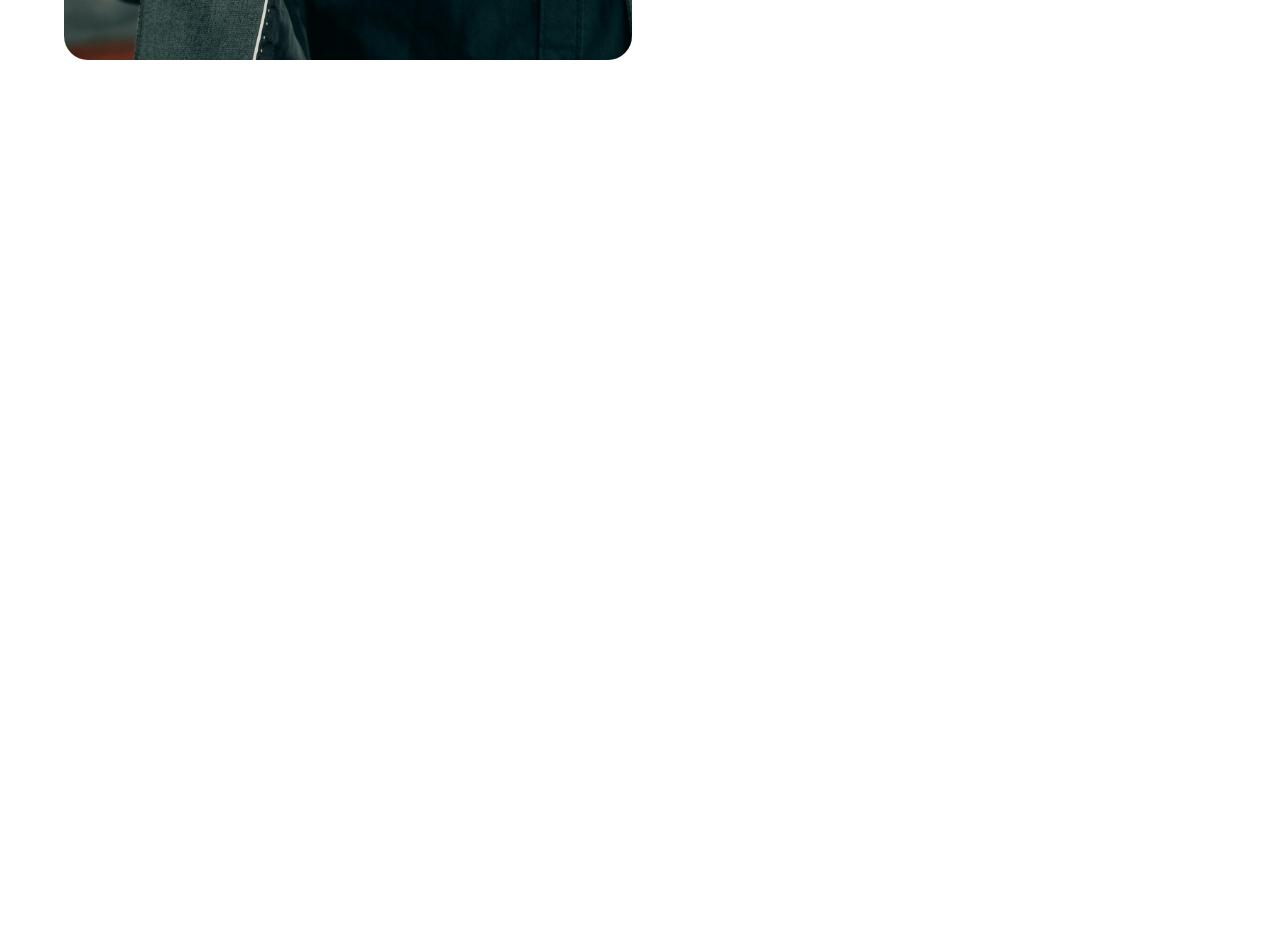
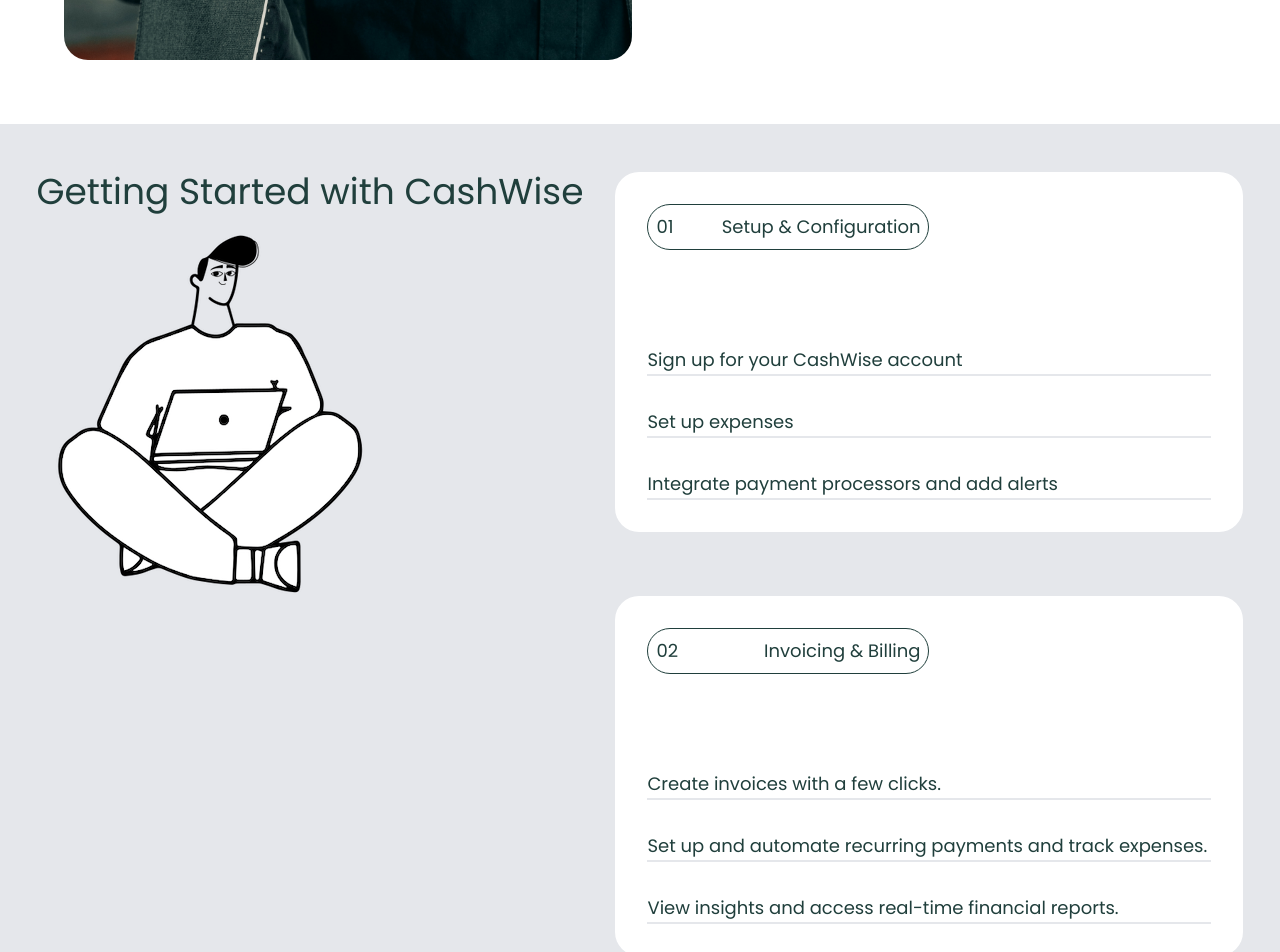
Before and after one commit to Milkdromeda-333/cashwise, a React (Vite) app: page / in a window 1280 px wide. Shown: the part 3740-4692 px from the top of the page. Before the commit the page ends 3864 px from the top, so only its background shows below. Built offline with nearby package versions, Linux system fonts and the light colour scheme.

Commit message:
add GetStartedWIth section

```diff
--- /dev/null
+++ b/src/components/Home/GettingStarted.jsx
@@ -0,0 +1,80 @@
+
+
+export default function GettingStarted() {
+
+  const cardInfo = [
+    {
+      num: '01',
+      title: 'Setup & Configuration',
+      steps: [
+        "Sign up for your CashWise account",
+        "Set up expenses",
+        "Integrate payment processors and add alerts",
+
+      ]
+    },
+    {
+      num: '02',
+      title: 'Invoicing & Billing',
+      steps: [
+        "Create invoices with a few clicks.",
+        "Set up and automate recurring payments and track expenses.",
+        "View insights and access real-time financial reports."
+      ]
+    },
+    {
+      num: '03',
+      title: 'Manage your Finances',
+      steps: [
+        "Send invoices and get paid faster.",
+        "Stay on top by automating reminders and monitoring cash flow.",
+        "Focus on growing your business with financial clarity."
+      ]
+    }
+  ]
+
+  return (
+    <section className="
+    bg-gray-200 -mx-3 my-12 px-3 md:-m-16
+      flex flex-col justify-center gap-8 md:flex-row
+      ">
+
+        {/* https://blush.design/illustration/s/zOh1CCnH9zLcJO-w */}
+        <div>
+          <div className="flex flex-col py-12 sticky top-0 left-0 ">
+            <h2 className="smallHeader">Getting Started with CashWise</h2>
+            <img
+              src="/images/sitOnFloor.png"
+              alt="hand drawn person sitting on the floor with computer"
+              className="h-3/4 m-0 lg:h-[400px] w-fit" />
+                </div>
+        </div>
+
+      <div className="
+         md:py-12
+         flex flex-col gap-4 lg:gap-16
+         relative md:w-1/2
+        ">
+          {cardInfo.map(card => (
+            <div key={card.num} className="
+            bg-white flex flex-col gap-4 rounded-3xl p-8 h-full sticky top-12
+            w-full
+            md:gap-24
+            ">
+              <div className="
+              flex flex-row justify-between md:w-1/2
+              border-[1px] p-2 border-brand-darkGreen rounded-3xl
+              ">
+                <div className="">{card.num}</div>
+                <div className="">{card.title}</div>
+              </div>
+
+              <div className="flex flex-col gap-8">
+                {card.steps.map(step => (<span key={step} className="block border-b-2 border-gray-200">{ step}</span>))}
+              </div>
+            </div>
+      ))}
+          </div>
+    </section>
+  )
+}
--- a/src/pages/Home.jsx
+++ b/src/pages/Home.jsx
@@ -1,6 +1,8 @@
 import Header from "../components/Home/Header"
 import Benefits from "../components/Home/Benefits"
 import WatchDemo from "../components/Home/WatchDemo";
+import GettingStarted from "../components/Home/GettingStarted";
+
 
 export default function Home() {
 
@@ -15,7 +17,9 @@
             <WatchDemo/>
           </div>
 
-          <Benefits />
+      <Benefits />
+      <GettingStarted />
+        <div className="h-[1000px] bg-black">ss</div>
     </div>
   )
 }
```
Also changed, not shown: public/images/sitOnFloor.png (added).
